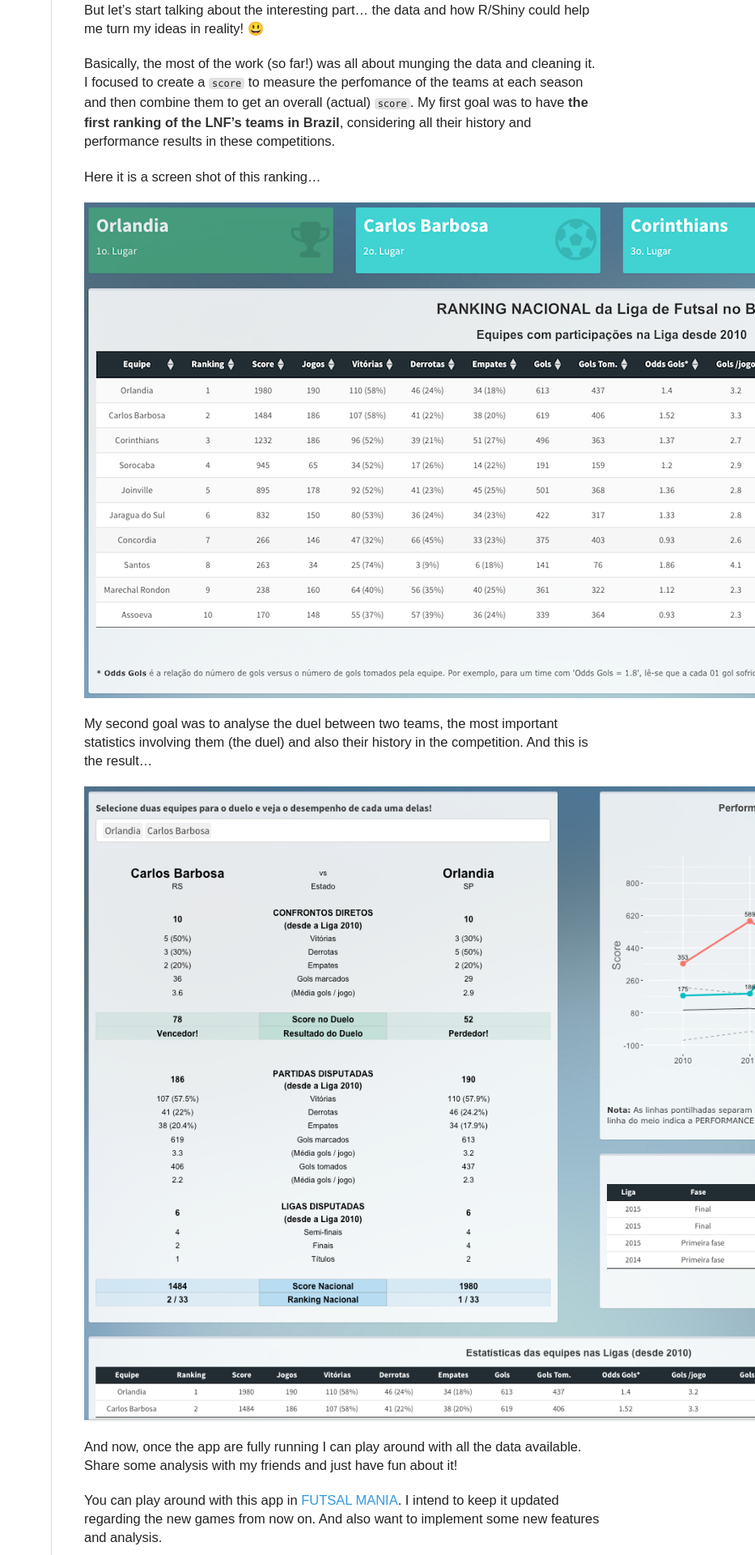
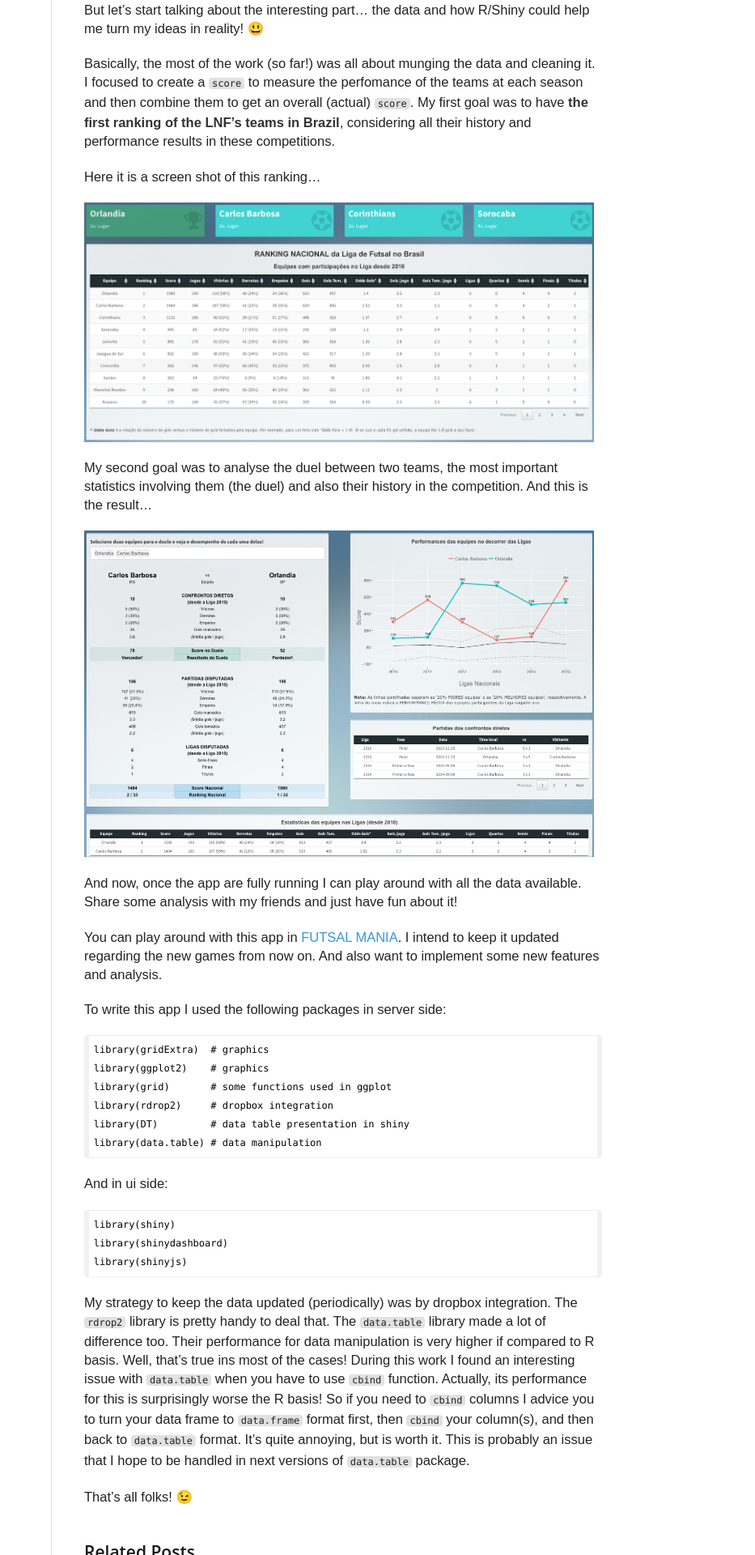
Before and after one commit to ablazko/ablazko.github.io, a Jekyll site: the page built from _posts/2016-04-24-futsalmania-app.md, in a window 1280 px wide. Shown: the part 675-2595 px from the top of the page at 81% size, without its empty margins (347-1280 px from the left). Built offline with Jekyll 4.4.1, drawn with Linux system fonts in a browser that asks for light colours; nearby versions of some CDN libraries; comment, search, counter and statistics services are not loaded.

Commit message:
Update 2016-04-24-futsalmania-app.md

```diff
--- a/_posts/2016-04-24-futsalmania-app.md
+++ b/_posts/2016-04-24-futsalmania-app.md
@@ -23,12 +23,11 @@
 
 Here it is a screen shot of this ranking...
 
-![ranking-screenshot](/posts-img/2016-04-24-futsalmania-app-img1.png)
+<img src="/posts-img/2016-04-24-futsalmania-app-img1.png" width="630" heigth="480">
 
 My second goal was to analyse the duel between two teams, the most important statistics involving them (the duel) and also their history in the competition. And this is the result...
 
-
-![duel-screenshot](/posts-img/2016-04-24-futsalmania-app-img2.png)
+<img src="/posts-img/2016-04-24-futsalmania-app-img2.png" alt="duel-screenshot" width="630" heigth="480">
 
 And now, once the app are fully running I can play around with all the data available. Share some analysis with my friends and just have fun about it!
 
```
